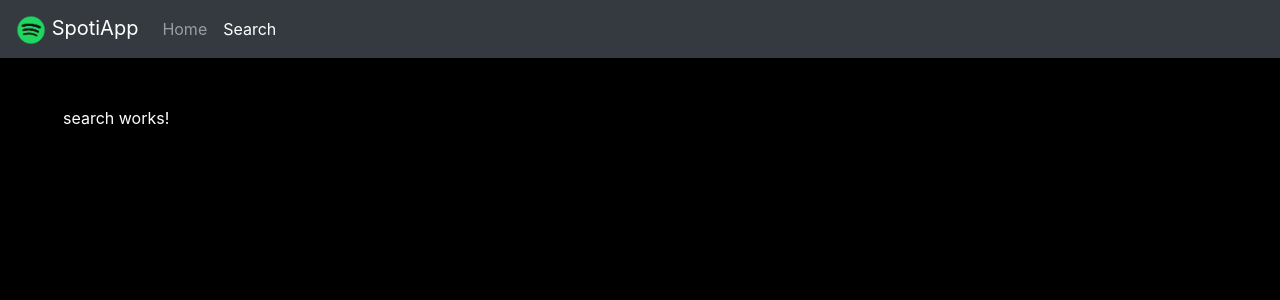
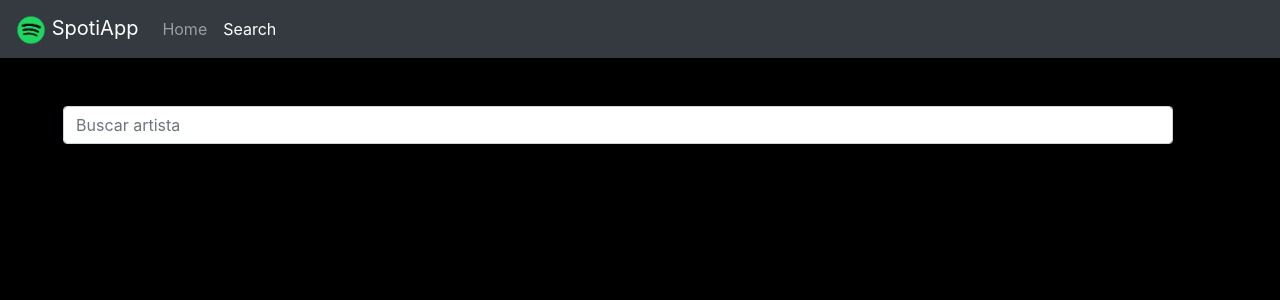
Before and after one commit to ShellCore/AngularCeroExperto, an Angular app in the folder 04-spotiapp/: page /#/search in a window 1280 px wide. Shown: the top 300 px of the page. Built offline with nearby package versions, Linux system fonts and the light colour scheme.

Commit message:
Creación de servicio para búsqueda de artistas

```diff
--- a/04-spotiapp/src/app/components/search/search.component.html
+++ b/04-spotiapp/src/app/components/search/search.component.html
@@ -1,3 +1,14 @@
-<p>
-  search works!
-</p>
+<div class="row">
+    <div class="col">
+        <input #termino type="text" (keyup)="buscar(termino.value)" class="form-control" placeholder="Buscar artista">
+    </div>
+</div>
+
+<div class="card-columns m-5">
+    <div *ngFor="let artist of artists" class="card">
+        <img class="card-img-top" [src]="artist.images[0].url" alt="Card image cap">
+        <div class="card-body">
+            <h5 class="card-title"> {{artist.name}} </h5>
+        </div>
+    </div>
+</div>
--- a/04-spotiapp/src/app/components/search/search.component.ts
+++ b/04-spotiapp/src/app/components/search/search.component.ts
@@ -1,4 +1,5 @@
 import { Component, OnInit } from '@angular/core';
+import { SpotifyService } from '../../services/spotify.service';
 
 @Component({
   selector: 'app-search',
@@ -7,9 +8,20 @@ import { Component, OnInit } from '@angular/core';
 })
 export class SearchComponent implements OnInit {
 
-  constructor() { }
+    artists: any[] = [];
+
+  constructor(private spotify: SpotifyService) { }
 
   ngOnInit() {
   }
 
+  buscar(termino: string) {
+      console.log(termino);
+      this.spotify
+          .getArtist(termino)
+          .subscribe((data: any) => {
+            console.log(data.artists.items);
+            this.artists = data.artists.items;
+          });
+  }
 }
--- a/04-spotiapp/src/app/services/spotify.service.ts
+++ b/04-spotiapp/src/app/services/spotify.service.ts
@@ -12,10 +12,19 @@ export class SpotifyService {
 
     getNewReleases() {
         const headers = new HttpHeaders({
-            'Authorization': 'Bearer BQAH_GYM874iCQ_y_G7Tq1xQ87BGmt-loY1zf-PfAR6stGTDEGY6QuBLFYXbt4niusTVGeQ6rOVZxrjaaxI'
+            'Authorization': 'Bearer BQBH1L5mFQn38G6-sB7uU7Qddy58QpFffyEqOcnelZA_fvcJDrLcBwZOFOeDN7zOv5VeQVDkron0gd14eVM'
         });
 
         return this.http
             .get("https://api.spotify.com/v1/browse/new-releases", { headers });
     }
+
+    getArtist(termino: String) {
+        const headers = new HttpHeaders({
+            'Authorization': 'Bearer BQBH1L5mFQn38G6-sB7uU7Qddy58QpFffyEqOcnelZA_fvcJDrLcBwZOFOeDN7zOv5VeQVDkron0gd14eVM'
+        });
+
+        return this.http
+            .get(`https://api.spotify.com/v1/search?q=${termino}&type=artist&offset=15`, { headers });
+    }
 }
```
